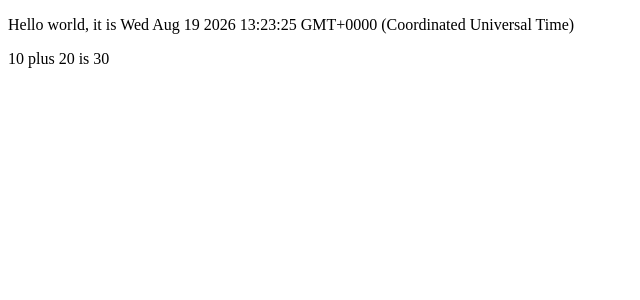
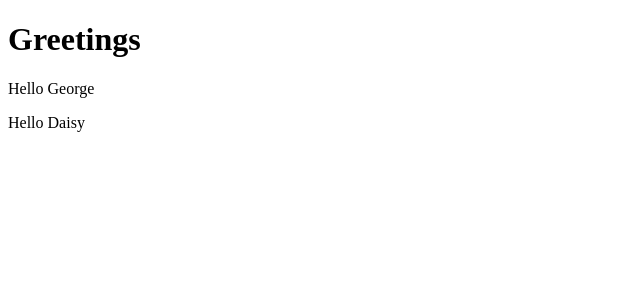
Before and after one commit to Santiagus/fullstackopen, a React (Vite) app in the folder part1/: page / in a window 1280 px wide. Shown: the top 300 px of the page, without its empty margins (0-640 px from the left). Built offline with nearby package versions, Linux system fonts and the light colour scheme.

Commit message:
feat(part1): add multiple components

```diff
--- a/part1/src/App.jsx
+++ b/part1/src/App.jsx
@@ -1,19 +1,19 @@
-const App = () => {
-  console.log("Hello from component");
-
-  const now = new Date();
-  const a = 10;
-  const b = 20;
-
-  console.log(now, a + b);
-
+const Hello = (props) => {
   return (
     <div>
-      <p>Hello world, it is {now.toString()}</p>
-      <p>
-        {a} plus {b} is {a + b}
-      </p>
+      <p>Hello {props.name}</p>
     </div>
   );
 };
+
+const App = () => {
+  return (
+    <div>
+      <h1>Greetings</h1>
+      <Hello name="George" />
+      <Hello name="Daisy" />
+    </div>
+  );
+};
+
 export default App;
```
